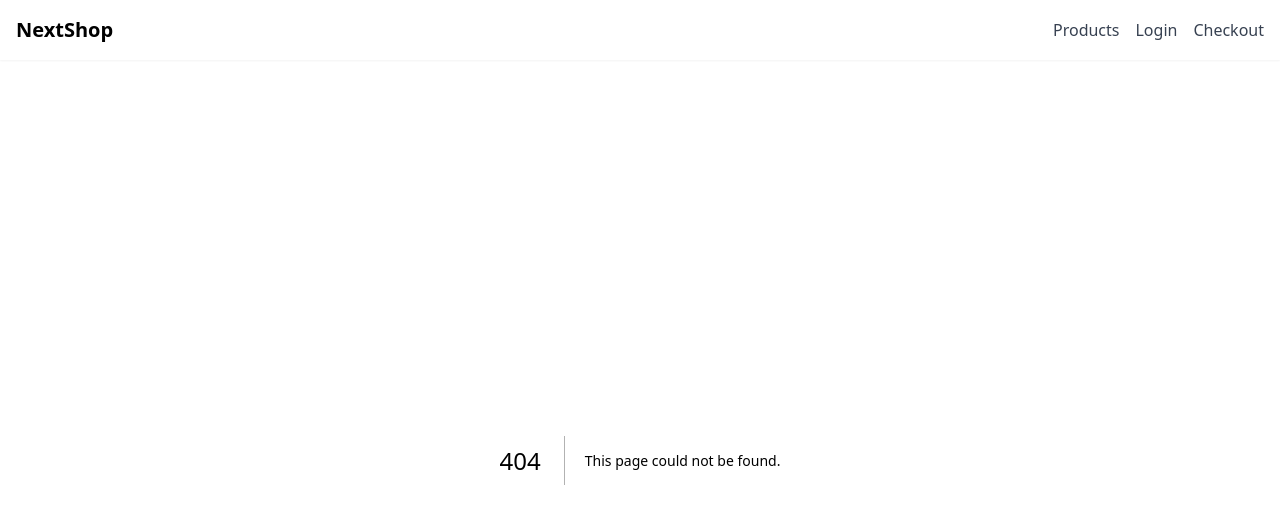
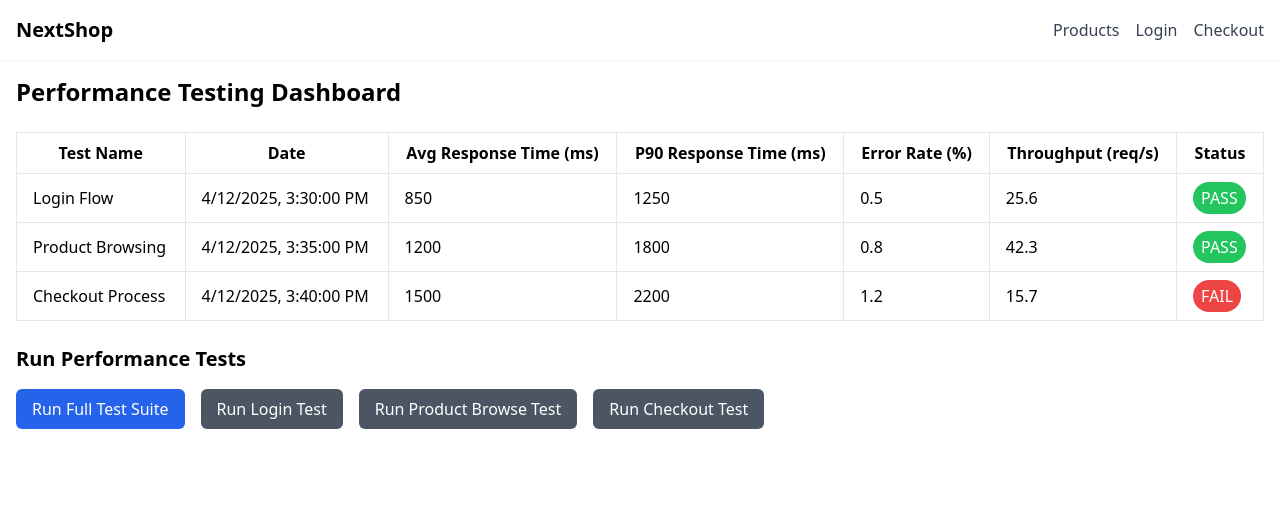
Before and after one commit to jignesh88/nextjs-blazemeter-poc, a Next.js app: page /performance-dashboard in a window 1280 px wide. Before the commit this address had no page. Shown: the top 524 px of the page. Built offline with nearby package versions, Linux system fonts and the light colour scheme.

Commit message:
Add performance dashboard page

```diff
--- /dev/null
+++ b/pages/performance-dashboard.tsx
@@ -0,0 +1,116 @@
+import { useState, useEffect } from 'react';
+import Link from 'next/link';
+
+type TestResult = {
+  testName: string;
+  date: string;
+  avgResponseTime: number;
+  p90ResponseTime: number;
+  errorRate: number;
+  throughput: number;
+  status: 'pass' | 'fail';
+};
+
+export default function PerformanceDashboard() {
+  const [results, setResults] = useState<TestResult[]>([]);
+  const [loading, setLoading] = useState(true);
+
+  useEffect(() => {
+    // In a real app, fetch from an API
+    setTimeout(() => {
+      setResults([
+        {
+          testName: 'Login Flow',
+          date: '2025-04-12T15:30:00Z',
+          avgResponseTime: 850,
+          p90ResponseTime: 1250,
+          errorRate: 0.5,
+          throughput: 25.6,
+          status: 'pass',
+        },
+        {
+          testName: 'Product Browsing',
+          date: '2025-04-12T15:35:00Z',
+          avgResponseTime: 1200,
+          p90ResponseTime: 1800,
+          errorRate: 0.8,
+          throughput: 42.3,
+          status: 'pass',
+        },
+        {
+          testName: 'Checkout Process',
+          date: '2025-04-12T15:40:00Z',
+          avgResponseTime: 1500,
+          p90ResponseTime: 2200,
+          errorRate: 1.2,
+          throughput: 15.7,
+          status: 'fail',
+        },
+      ]);
+      setLoading(false);
+    }, 1000);
+  }, []);
+
+  return (
+    <div className="container mx-auto p-4">
+      <h1 className="text-2xl font-bold mb-6">Performance Testing Dashboard</h1>
+
+      {loading ? (
+        <div className="flex justify-center">
+          <div className="animate-spin rounded-full h-12 w-12 border-b-2 border-gray-900"></div>
+        </div>
+      ) : (
+        <div className="overflow-x-auto">
+          <table className="min-w-full bg-white border">
+            <thead>
+              <tr>
+                <th className="px-4 py-2 border">Test Name</th>
+                <th className="px-4 py-2 border">Date</th>
+                <th className="px-4 py-2 border">Avg Response Time (ms)</th>
+                <th className="px-4 py-2 border">P90 Response Time (ms)</th>
+                <th className="px-4 py-2 border">Error Rate (%)</th>
+                <th className="px-4 py-2 border">Throughput (req/s)</th>
+                <th className="px-4 py-2 border">Status</th>
+              </tr>
+            </thead>
+            <tbody>
+              {results.map((result, index) => (
+                <tr key={index}>
+                  <td className="px-4 py-2 border">{result.testName}</td>
+                  <td className="px-4 py-2 border">{new Date(result.date).toLocaleString()}</td>
+                  <td className="px-4 py-2 border">{result.avgResponseTime}</td>
+                  <td className="px-4 py-2 border">{result.p90ResponseTime}</td>
+                  <td className="px-4 py-2 border">{result.errorRate}</td>
+                  <td className="px-4 py-2 border">{result.throughput}</td>
+                  <td className="px-4 py-2 border">
+                    <span className={`inline-block px-2 py-1 rounded-full text-white ${result.status === 'pass' ? 'bg-green-500' : 'bg-red-500'}`}>
+                      {result.status === 'pass' ? 'PASS' : 'FAIL'}
+                    </span>
+                  </td>
+                </tr>
+              ))}
+            </tbody>
+          </table>
+        </div>
+      )}
+
+      <div className="mt-6">
+        <h2 className="text-xl font-semibold mb-4">Run Performance Tests</h2>
+        <div className="flex flex-wrap gap-4">
+          <button className="bg-blue-600 text-white px-4 py-2 rounded-md hover:bg-blue-700">
+            Run Full Test Suite
+          </button>
+          <button className="bg-gray-600 text-white px-4 py-2 rounded-md hover:bg-gray-700">
+            Run Login Test
+          </button>
+          <button className="bg-gray-600 text-white px-4 py-2 rounded-md hover:bg-gray-700">
+            Run Product Browse Test
+          </button>
+          <button className="bg-gray-600 text-white px-4 py-2 rounded-md hover:bg-gray-700">
+            Run Checkout Test
+          </button>
+        </div>
+      </div>
+    </div>
+  );
+}
```
